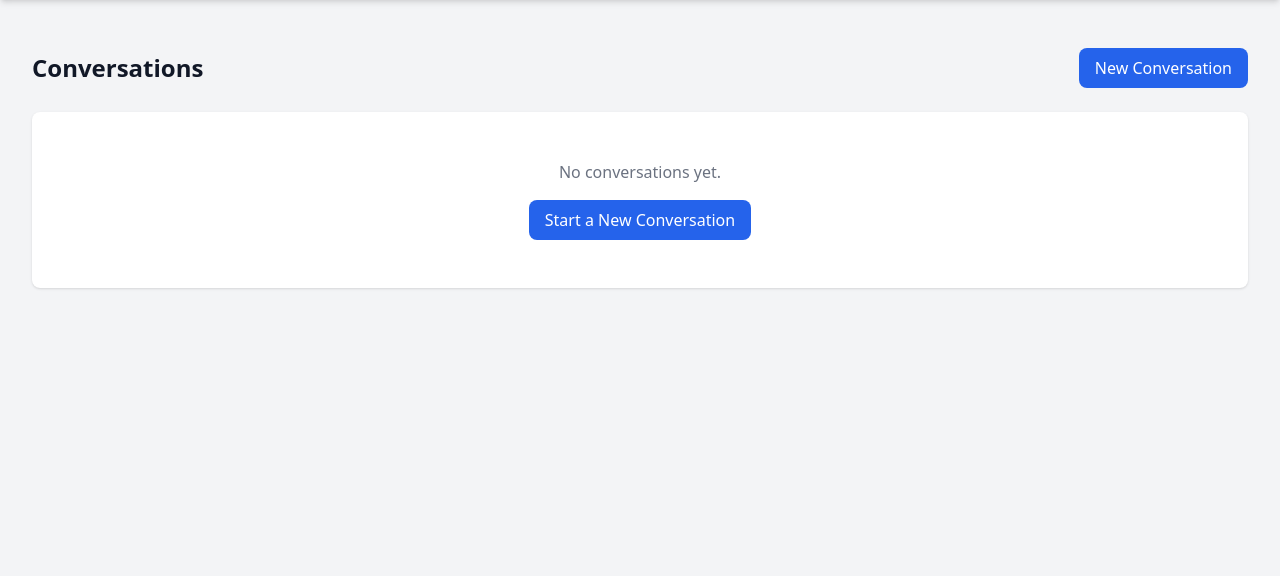
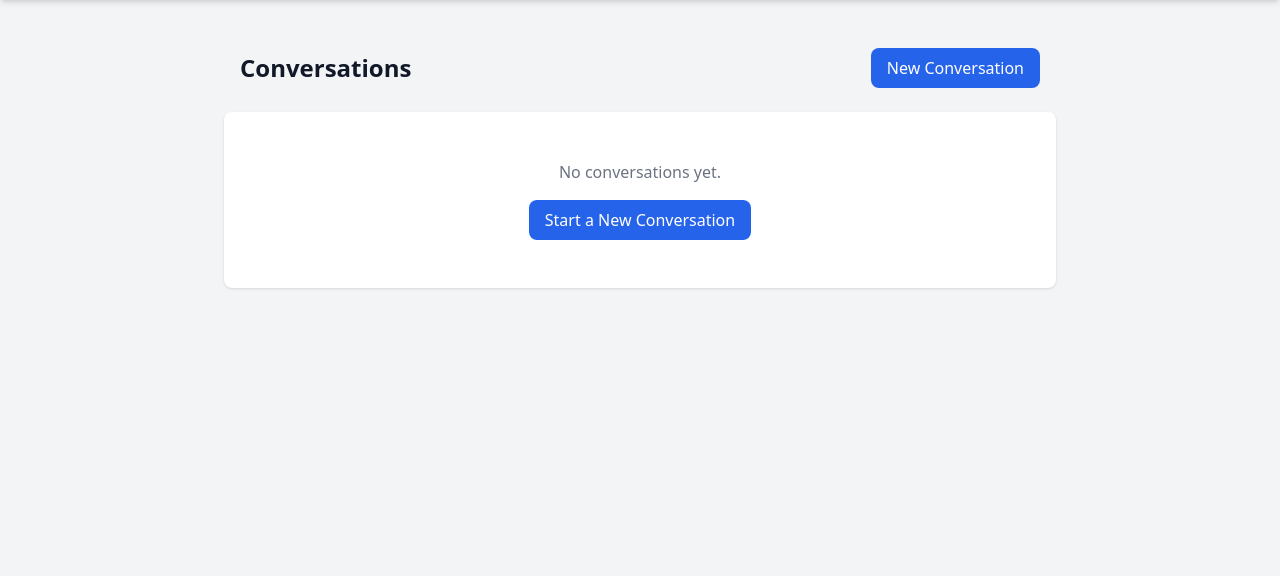
Before and after one commit to GuyMitchy/UC-Expert-Patient, a Django app: page /chat/ in a window 1280 px wide. Shown: the part 64-640 px from the top of the page. Run offline with Django 5.2, Linux system fonts and the light colour scheme; a user stored in the database is signed in; data that the repository does not hold is empty; some libraries are stand-ins or nearby versions.

Commit message:
Add styling to all list templates

```diff
--- a/chat/templates/chat/list.html
+++ b/chat/templates/chat/list.html
@@ -1,10 +1,10 @@
 {% extends "base.html" %}
 
 {% block content %}
-<div class="max-w-7xl mx-auto px-4 sm:px-6 lg:px-8 py-12">
+<div class="max-w-4xl mx-auto px-4 sm:px-6 lg:px-8 py-12">
     <div class="flex justify-between items-center mb-6">
-        <h1 class="text-2xl font-bold text-gray-900">Conversations</h1>
-        <a href="{% url 'chat:new' %}" class="bg-blue-600 text-white px-4 py-2 rounded-lg hover:bg-blue-700">
+        <h1 class="text-2xl font-bold text-gray-900 pl-4">Conversations</h1>
+        <a href="{% url 'chat:new' %}" class="bg-blue-600 text-white px-4 mr-4 py-2 rounded-lg hover:bg-blue-700">
             New Conversation
         </a>
     </div>
--- a/chat/templates/chat/new_conversation.html
+++ b/chat/templates/chat/new_conversation.html
@@ -1,7 +1,7 @@
 {% extends 'base.html' %}
 
 {% block content %}
-<div class="max-w-2xl mx-auto p-4">
+<div class="max-w-2xl mx-auto p-4 py-12">
     <h1 class="text-2xl font-bold mb-6">Start New Conversation</h1>
 
     <form method="POST" class="space-y-6">
--- a/foods/templates/foods/list.html
+++ b/foods/templates/foods/list.html
@@ -1,10 +1,10 @@
 {% extends "base.html" %}
 
 {% block content %}
-<div class="max-w-4xl mx-auto p-4">
+<div class="max-w-4xl mx-auto p-4 sm:px-6 lg:px-8 py-12">
     <div class="flex justify-between items-center mb-6">
-        <h1 class="text-2xl font-bold">Food Diary</h1>
-        <a href="{% url 'foods:add' %}" class="px-4 py-2 bg-blue-600 text-white rounded-md hover:bg-blue-700">
+        <h1 class="text-2xl font-bold text-gray-900 pl-4">Food Diary</h1>
+        <a href="{% url 'foods:add' %}" class="px-4 mr-4 py-2 bg-blue-600 text-white rounded-md hover:bg-blue-700">
             Add Meal
         </a>
     </div>
--- a/medications/templates/medications/list.html
+++ b/medications/templates/medications/list.html
@@ -1,10 +1,10 @@
 {% extends "base.html" %}
 
 {% block content %}
-<div class="max-w-4xl mx-auto p-4">
+<div class="max-w-4xl mx-auto px-4 sm:px-6 lg:px-8 py-12">
     <div class="flex justify-between items-center mb-6">
-        <h1 class="text-2xl font-bold">Medications</h1>
-        <a href="{% url 'medications:add' %}" class="px-4 py-2 bg-blue-600 text-white rounded-md hover:bg-blue-700">
+        <h1 class="text-2xl font-bold text-gray-900 pl-4">Medications</h1>
+        <a href="{% url 'medications:add' %}" class="px-4 py-2 mr-4 bg-blue-600 text-white rounded-md hover:bg-blue-700">
             Add Medication
         </a>
     </div>
--- a/symptoms/templates/symptoms/list.html
+++ b/symptoms/templates/symptoms/list.html
@@ -1,10 +1,10 @@
 {% extends "base.html" %}
 
 {% block content %}
-<div class="max-w-4xl mx-auto p-4">
+<div class="max-w-4xl mx-auto px-4 sm:px-6 lg:px-8 py-12">
     <div class="flex justify-between items-center mb-6">
-        <h1 class="text-2xl font-bold">Symptoms</h1>
-        <a href="{% url 'symptoms:add' %}" class="px-4 py-2 bg-blue-600 text-white rounded-md hover:bg-blue-700">
+        <h1 class="text-2xl font-bold text-gray-900 pl-4">Symptoms</h1>
+        <a href="{% url 'symptoms:add' %}" class="px-4 py-2 mr-4 bg-blue-600 text-white rounded-md hover:bg-blue-700">
             Add Symptom
         </a>
     </div>
```
